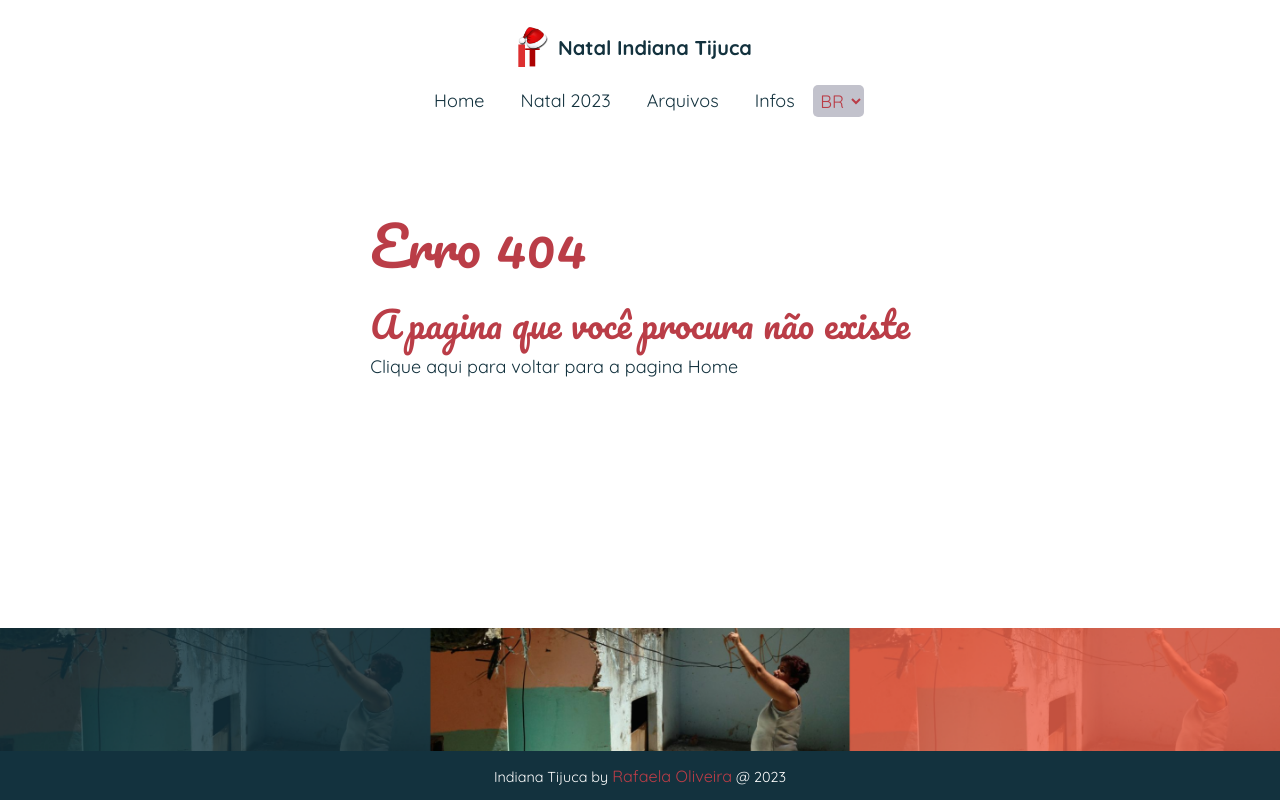
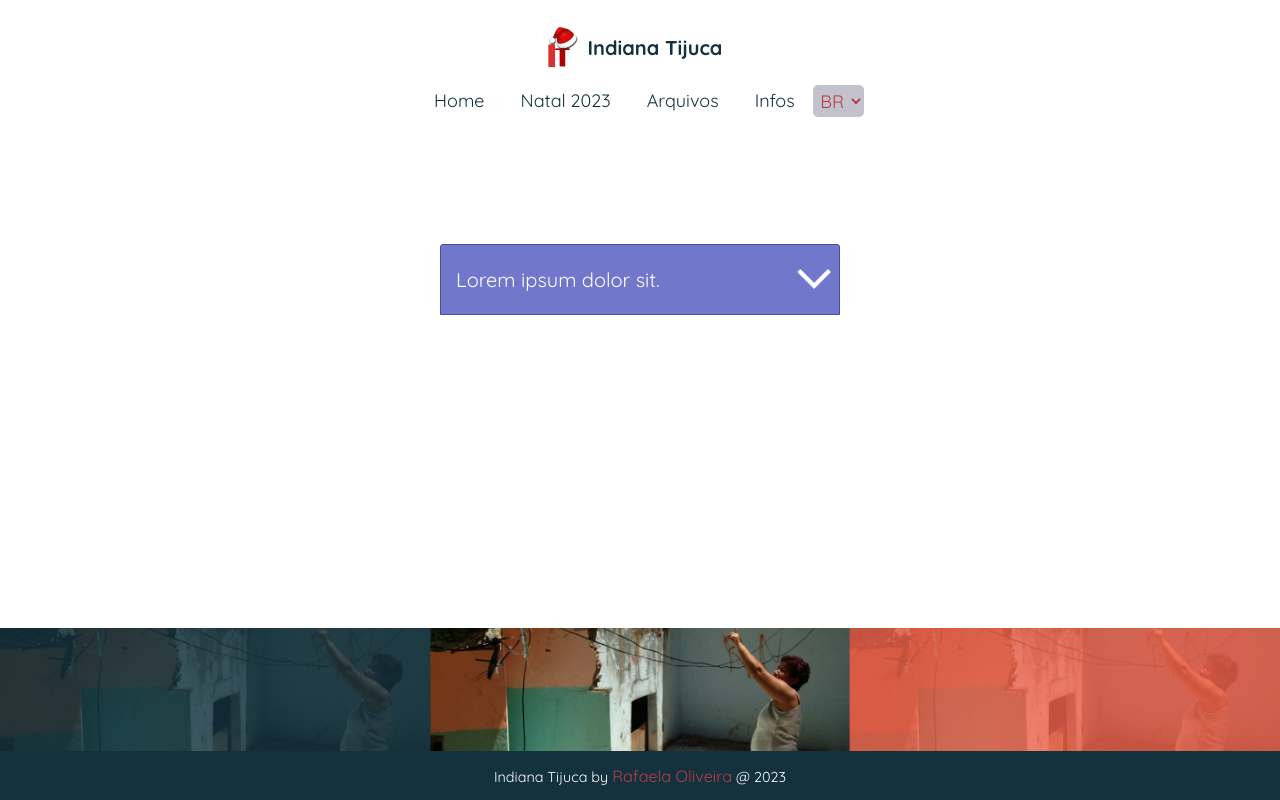
Before and after one commit to rafaeladev/indianatjuca, a React (Vite) app: page /collapse in a window 1280 px wide. Before the commit this address had no page. Built offline with nearby package versions, Linux system fonts and the light colour scheme.

Commit message:
testing new collapse animation

```diff
--- a/src/App.jsx
+++ b/src/App.jsx
@@ -18,6 +18,7 @@ import NatalLayout from './components/NatalLayout.jsx';
 import AppWrapper from './components/AppWrapper.jsx';
 import NatalLoading, { loader as natalLoadingPageLoader } from './components/NatalLoading.jsx';
 import Error from './components/Error.jsx';
+import CollapsePage from './pages/CollapsePage.jsx';
 
 const App = () => {
     const router = createBrowserRouter(
@@ -62,6 +63,10 @@ const App = () => {
                         element={<About />}
                     />
                     <Route
+                        path='collapse'
+                        element={<CollapsePage />}
+                    />
+                    <Route
                         path='*'
                         element={<Error />}
                     />
--- a/src/components/Banner.jsx
+++ b/src/components/Banner.jsx
@@ -43,12 +43,16 @@ const Banner = (props) => {
     return (
         <div style={banner}>
             <div style={classStyle}>
-                {props.page === 'home' ? null : (
+                {/* {props.page === 'home' ? null : (
                     <div className='bannerTitle'>
                         <h1>{props.title && props.title}</h1>
                         <h1>{props.title && props.title}</h1>
                     </div>
-                )}
+                )} */}
+                <div className='bannerTitle'>
+                    <h1>{props.title && props.title}</h1>
+                    <h1>{props.title && props.title}</h1>
+                </div>
                 {props.page === 'home' ? null : (
                     <img
                         className='bannerImg'
--- /dev/null
+++ b/src/components/Collapse.jsx
@@ -0,0 +1,43 @@
+import React, { useEffect, useState, useRef } from 'react';
+import Chevron from '/leftArrow.png';
+
+const Collapse = () => {
+    const [toggle, setToggle] = useState(false);
+    const [heightEl, setHeightEl] = useState();
+
+    const refHeight = useRef();
+
+    useEffect(() => {
+        setHeightEl(`${refHeight.current.scrollHeight}px`);
+    }, []);
+
+    const toggleState = () => {
+        setToggle(!toggle);
+    };
+    return (
+        <div className='collapse'>
+            <button
+                className='collapse__visible'
+                onClick={toggleState}
+            >
+                <span>Lorem ipsum dolor sit.</span>
+                <img
+                    className={toggle && 'active'}
+                    src={Chevron}
+                />
+            </button>
+
+            <div
+                className={toggle ? 'collapse__toggle animated' : 'collapse__toggle'}
+                style={{ height: toggle ? `${heightEl}` : '0px' }}
+                ref={refHeight}
+            >
+                <p aria-hidden={toggle ? 'true' : 'false'}>Natal 2022</p>
+                <p aria-hidden={toggle ? 'true' : 'false'}>Natal 2020</p>
+                <p aria-hidden={toggle ? 'true' : 'false'}>Natal 2019</p>
+            </div>
+        </div>
+    );
+};
+
+export default Collapse;
--- a/src/components/Header.jsx
+++ b/src/components/Header.jsx
@@ -39,7 +39,7 @@ const Header = (props) => {
                         alt='logo'
                     />
 
-                    <p>Natal Indiana Tijuca</p>
+                    <p>Indiana Tijuca</p>
                 </Link>
             </div>
             <div className='nav nav__desktop'>
--- /dev/null
+++ b/src/pages/CollapsePage.jsx
@@ -0,0 +1,12 @@
+import React from 'react';
+import Collapse from '../components/Collapse.jsx';
+
+const CollapsePage = () => {
+    return (
+        <div>
+            <Collapse />
+        </div>
+    );
+};
+
+export default CollapsePage;
--- a/src/pages/Home.jsx
+++ b/src/pages/Home.jsx
@@ -80,6 +80,7 @@ const Home = () => {
             <Banner
                 img={hommebanner}
                 page={'home'}
+                title={'Indiana Tijuca'}
             />
             <div className='home'>
                 <section className='homeContent'>
--- a/src/styles/base/_typography.scss
+++ b/src/styles/base/_typography.scss
@@ -21,7 +21,7 @@ h2 {
 }
 
 h1 {
-    font-size: 3rem;
+    font-size: 5rem;
     margin: 0px;
     @include mobile-only {
         font-size: 2.5rem;
--- a/src/styles/components/_burgermenu.scss
+++ b/src/styles/components/_burgermenu.scss
@@ -1,12 +1,18 @@
+$block-width: 2rem;
+$block-height: 2rem;
+$bar-height: 0.2rem;
+$block-padding: 0rem;
+$x: 0.146;
+
 .hamburger {
-    width: 3rem;
-    height: 3rem;
+    width: $block-width;
+    height: $block-height;
     display: flex;
     justify-content: space-around;
     flex-flow: column nowrap;
     align-items: center;
     border-radius: 12px;
-    padding: 6px;
+    padding: $block-padding;
     z-index: 100;
     cursor: pointer;
     background-color: transparent;
@@ -51,21 +57,21 @@
 
 .bar {
     width: 100%;
-    height: 0.3rem;
+    height: $bar-height;
     border-radius: 10px;
     background-color: $color-piment;
     transform-origin: 1px;
-    transition: all 0.3s linear;
+    transition: 0.425s cubic-bezier(0.445, 0.05, 0.015, 1);
     transform: rotate(0);
     margin-inline: auto;
     text-align: center;
     align-items: center;
 
     &--open-1 {
-        transform: rotate(45deg);
+        transform: translateX($block-width * $x) rotate(45deg);
     }
     &--closed-1 {
-        transform: rotate(45deg);
+        transform: translateX(0) rotate(0);
     }
     &--open-2 {
         opacity: 0;
@@ -74,9 +80,9 @@
         opacity: 1;
     }
     &--open-3 {
-        transform: rotate(-45deg);
+        transform: translateX($block-width * $x) rotate(-45deg);
     }
     &--closed-3 {
-        transform: rotate(0);
+        transform: rotate(0) translateX(0);
     }
 }
--- /dev/null
+++ b/src/styles/components/_collapse.scss
@@ -0,0 +1,55 @@
+.collapse {
+    max-width: 400px;
+    margin: 100px auto 0;
+    border-radius: 3px;
+    background: #f1f1f1;
+    &__visible {
+        background: #7177ca;
+        width: 400px; //100%
+        color: #fff;
+        cursor: pointer;
+        border: 1px solid #474d9b;
+        display: flex;
+        justify-content: space-between;
+        align-items: center;
+        padding: 7px 15px;
+        border-top-left-radius: 3px;
+        border-top-right-radius: 3px;
+        & span {
+            padding: 15px 0;
+            font-size: 20px;
+        }
+        & img {
+            width: 20px;
+            transform: rotate(-90deg);
+            transition: transform 0.3s ease-in-out;
+        }
+        & h2 {
+            font-size: 20px;
+        }
+    }
+    &__toggle {
+        height: 0px;
+        font-size: 18px;
+        opacity: 0;
+        transition: opacity 0.3s ease-in-out, height 0.3s 0.3s ease-in-out;
+        color: #333;
+        border-bottom-left-radius: 3px;
+        border-bottom-right-radius: 3px;
+        & p {
+            margin: 0;
+            padding: 22px 15px;
+            pointer-events: none;
+            line-height: 1.3;
+        }
+    }
+}
+
+.collapse__visible img.active {
+    transform: rotate(90deg);
+}
+
+.animated {
+    opacity: 1;
+    transition: height 0.3s ease-in-out, opacity 0.3s 0.3s ease-in-out;
+}
--- a/src/styles/main.scss
+++ b/src/styles/main.scss
@@ -31,3 +31,4 @@
 @import './components/cta';
 @import './components/textBox';
 @import './components/error';
+@import './components/collapse';
--- a/src/styles/pages/_archives.scss
+++ b/src/styles/pages/_archives.scss
@@ -10,6 +10,9 @@ $grid-row-desktop: 450px;
     &--maxi {
         grid-template-columns: repeat(auto-fit, minmax(350px, 1fr));
         grid-auto-rows: 500px;
+        @include mobile-only {
+            grid-auto-rows: 300px;
+        }
     }
     &--mini {
         grid-auto-rows: $grid-row-desktop;
--- a/src/styles/pages/_home.scss
+++ b/src/styles/pages/_home.scss
@@ -31,7 +31,7 @@
         font-family: $font-1;
         font-size: 2rem;
         @include mobile-only {
-            font-size: 1.5rem;
+            font-size: 1.8rem;
         }
     }
     &--orange {
```
